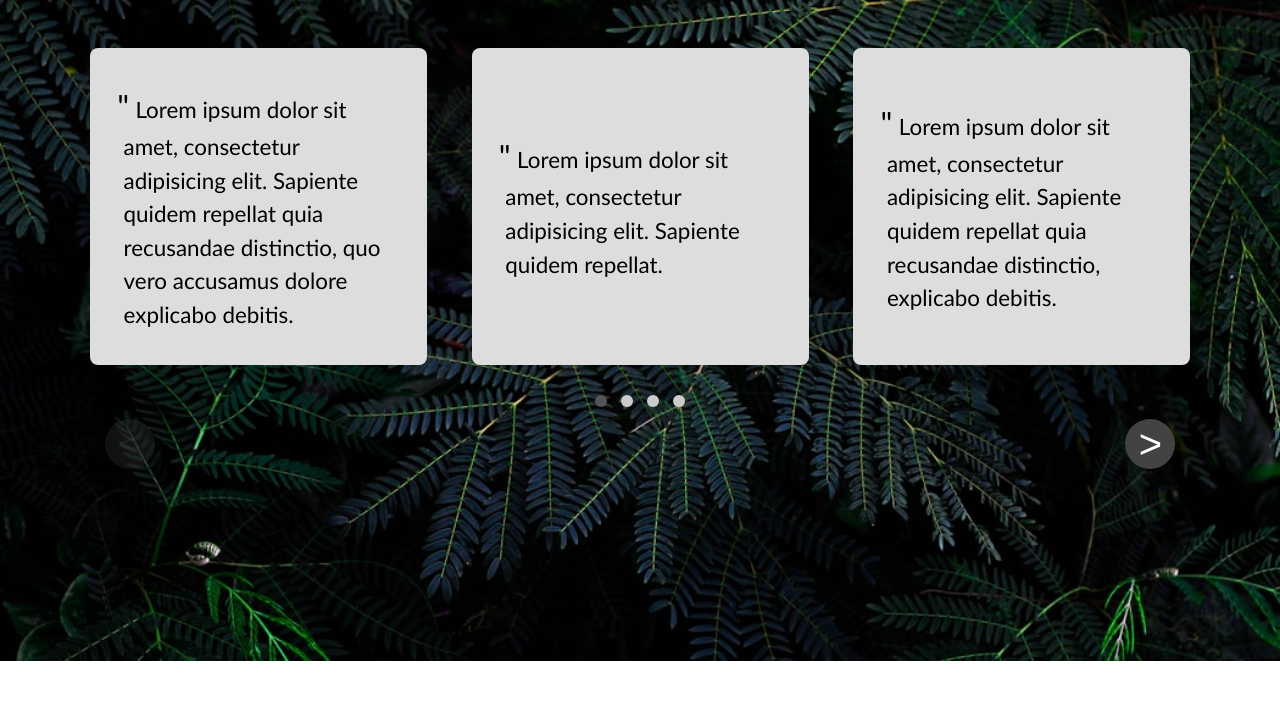
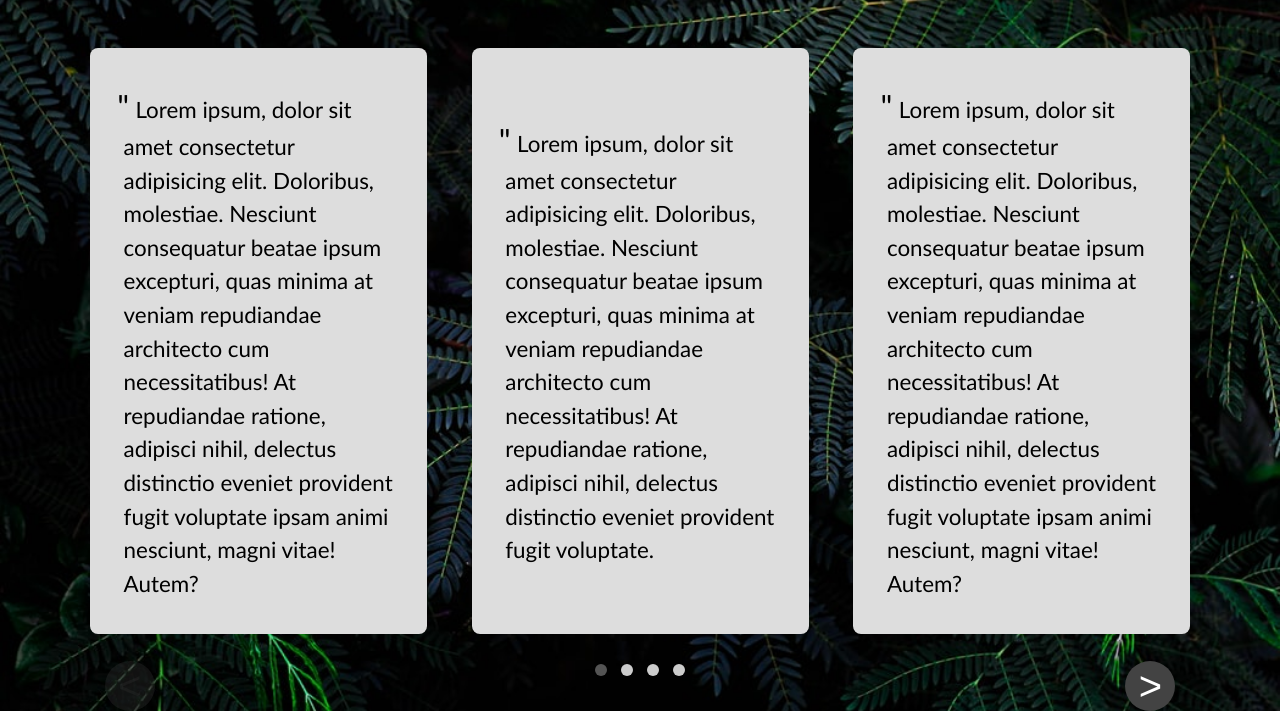
Before and after one commit to ieeessitvit/ProblemStatements, a plain HTML site: page index.html in a window 1280 px wide. Shown: the part 139-850 px from the top of the page. Before the commit the page ends 800 px from the top, so only its background shows below. Drawn offline with Linux system fonts and the light colour scheme; a web font is replaced by a local one.

Commit message:
longer problem statements

```diff
--- a/index.html
+++ b/index.html
@@ -19,57 +19,62 @@
 
       <div class="card">
         <div class="hole"></div>
-        <p class="problem">Lorem ipsum dolor sit amet, consectetur adipisicing elit. Sapiente quidem repellat quia recusandae distinctio, quo vero accusamus dolore explicabo debitis.</p>
+        <p class="problem">Lorem ipsum, dolor sit amet consectetur adipisicing elit. Doloribus, molestiae. Nesciunt consequatur beatae ipsum excepturi, quas minima at veniam repudiandae architecto cum necessitatibus! At repudiandae ratione, adipisci nihil, delectus distinctio eveniet provident fugit voluptate ipsam animi nesciunt, magni vitae! Autem?</p>
       </div>
 
       <div class="card">
         <div class="hole"></div>
-        <p class="problem">Lorem ipsum dolor sit amet, consectetur adipisicing elit. Sapiente quidem repellat.</p>
+        <p class="problem">Lorem ipsum, dolor sit amet consectetur adipisicing elit. Doloribus, molestiae. Nesciunt consequatur beatae ipsum excepturi, quas minima at veniam repudiandae architecto cum necessitatibus! At repudiandae ratione, adipisci nihil, delectus distinctio eveniet provident fugit voluptate.</p>
       </div>
 
       <div class="card">
         <div class="hole"></div>
-        <p class="problem">Lorem ipsum dolor sit amet, consectetur adipisicing elit. Sapiente quidem repellat quia recusandae distinctio, explicabo debitis.</p>
+        <p class="problem">Lorem ipsum, dolor sit amet consectetur adipisicing elit. Doloribus, molestiae. Nesciunt consequatur beatae ipsum excepturi, quas minima at veniam repudiandae architecto cum necessitatibus! At repudiandae ratione, adipisci nihil, delectus distinctio eveniet provident fugit voluptate ipsam animi nesciunt, magni vitae! Autem?</p>
       </div>
 
       <div class="card">
         <div class="hole"></div>
-        <p class="problem">Lorem ipsum dolor sit amet vero accusamus dolore explicabo debitis.</p>
+        <p class="problem">Lorem ipsum, dolor sit amet consectetur adipisicing elit. Doloribus, molestiae. Nesciunt consequatur beatae ipsum excepturi, quas minima at veniam repudiandae architecto cum necessitatibus! At repudiandae ratione, adipisci nihil, delectus distinctio eveniet provident fugit voluptate ipsam animi nesciunt, magni vitae! Autem?</p>
       </div>
 
       <div class="card">
         <div class="hole"></div>
-        <p class="problem">Lorem ipsum dolor sit amet, consectetur adipisicing elit. Sapiente quidem repellat quia recusandae distinctio, quo vero accusamus dolore explicabo debitis.</p>
+        <p class="problem">Lorem ipsum, dolor sit amet consectetur adipisicing elit. Doloribus, molestiae. Nesciunt consequatur beatae ipsum excepturi, quas minima at veniam repudiandae architecto cum necessitatibus! At repudiandae ratione, adipisci nihil, delectus distinctio eveniet provident fugit voluptate ipsam animi nesciunt, magni vitae! Autem?</p>
       </div>
 
       <div class="card">
         <div class="hole"></div>
-        <p class="problem">Lorem ipsum dolor sit amet, consectetur adipisicing elit. Sapiente quidem repellat quia recusandae distinctio, quo vero accusamus dolore explicabo debitis.</p>
+        <p class="problem">Lorem ipsum, dolor sit amet consectetur adipisicing elit. Doloribus, molestiae. Nesciunt consequatur beatae ipsum excepturi, magni vitae! Autem?</p>
       </div>
 
       <div class="card">
         <div class="hole"></div>
-        <p class="problem">Lorem ipsum dolor sit amet, consectetur adipisicing elit. Sapiente quidem repellat quia recusandae distinctio, quo vero accusamus dolore explicabo debitis.</p>
+        <p class="problem">Lorem ipsum, dolor sit amet consectetur adipisicing elit. Doloribus, molestiae. Nesciunt consequatur beatae ipsum excepturi, quas minima at veniam repudiandae architecto cum necessitatibus! At repudiandae ratione, adipisci nihil, delectus distinctio eveniet provident fugit voluptate ipsam animi nesciunt, magni vitae! Autem?</p>
       </div>
 
       <div class="card">
         <div class="hole"></div>
-        <p class="problem">Lorem ipsum dolor sit amet, consectetur adipisicing elit. Sapiente quidem repellat quia recusandae distinctio, quo vero accusamus dolore explicabo debitis.</p>
+        <p class="problem">Lorem ipsum, dolor sit amet consectetur adipisicing elit. Doloribus, molestiae. Nesciunt consequatur beatae ipsum excepturi, quas minima at veniam repudiandae architecto cum necessitatibus! At repudiandae ratione, adipisci nihil, delectus distinctio eveniet provident fugit voluptate ipsam animi nesciunt, magni vitae! Autem?</p>
       </div>
 
       <div class="card">
         <div class="hole"></div>
-        <p class="problem">Lorem ipsum dolor sit amet, consectetur adipisicing elit. Sapiente quidem repellat quia recusandae distinctio, quo vero accusamus dolore explicabo debitis.</p>
+        <p class="problem">Lorem ipsum, dolor sit amet consectetur adipisicing elit. Doloribus, molestiae. Nesciunt consequatur beatae ipsum excepturi, quas minima at veniam repudiandae architecto cum necessitatibus! At repudiandae ratione, adipisci nihil, delectus distinctio eveniet provident fugit voluptate ipsam animi nesciunt, magni vitae! Autem?</p>
       </div>
 
       <div class="card">
         <div class="hole"></div>
-        <p class="problem">Lorem ipsum dolor sit amet, consectetur adipisicing elit. Sapiente quidem repellat quia recusandae distinctio, quo vero accusamus dolore explicabo debitis.</p>
+        <p class="problem">Lorem ipsum, dolor sit amet consectetur adipisicing elit. Doloribus, molestiae. Nesciunt consequatur beatae ipsum excepturi, quas minima at veniam repudiandae architecto cum necessitatibus! At repudiandae ratione, adipisci nihil, delectus distinctio eveniet provident fugit voluptate ipsam animi nesciunt, magni vitae! Autem?</p>
       </div>
 
       <div class="card">
         <div class="hole"></div>
-        <p class="problem">Lorem ipsum dolor sit amet, consectetur adipisicing elit. Sapiente quidem repellat quia recusandae distinctio, quo vero accusamus dolore explicabo debitis.</p>
+        <p class="problem">Lorem ipsum, dolor sit amet consectetur adipisicing elit. Doloribus, molestiae. Nesciunt consequatur beatae ipsum excepturi, quas minima at veniam repudiandae architecto cum necessitatibus! At repudiandae ratione, adipisci nihil, delectus distinctio eveniet provident fugit voluptate ipsam animi nesciunt, magni vitae! Autem?</p>
+      </div>
+
+      <div class="card">
+        <div class="hole"></div>
+        <p class="problem">Lorem ipsum, dolor sit amet consectetur adipisicing elit. Doloribus, molestiae. Nesciunt consequatur beatae ipsum excepturi, quas minima at veniam repudiandae architecto cum necessitatibus! At repudiandae ratione, adipisci nihil, delectus distinctio eveniet provident fugit voluptate ipsam animi nesciunt, magni vitae! Autem?</p>
       </div>
 
     </div>
--- a/style.css
+++ b/style.css
@@ -20,7 +20,8 @@ body {
   text-align: center;
   margin: 1em;
   font-size: 3rem;
-  font-family: Cinzel, "Courier New", Courier, monospace;
+  font-family: Cinzel, "Franklin Gothic Medium", "Arial Narrow", Arial,
+    sans-serif;
 }
 
 .glider-contain {
```
